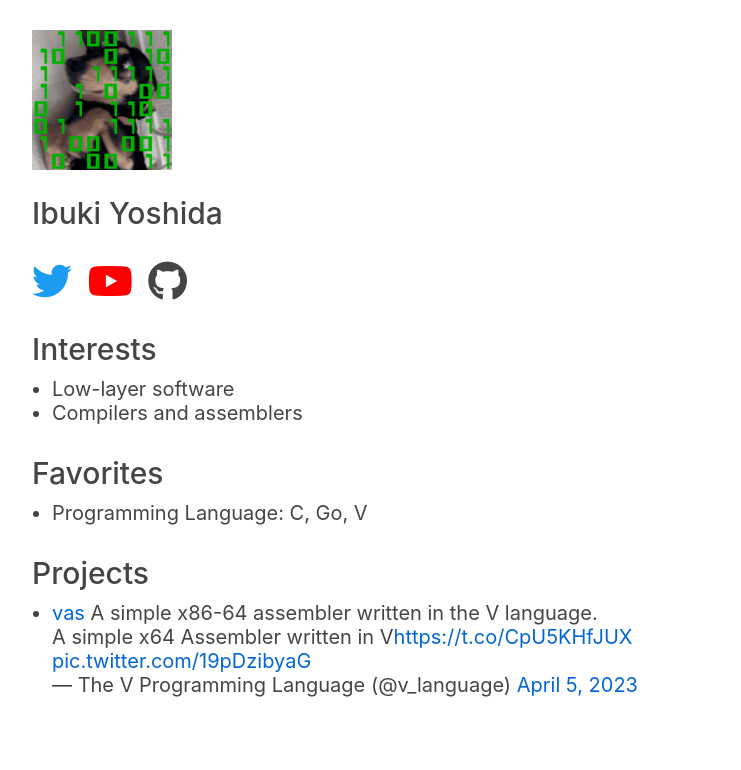
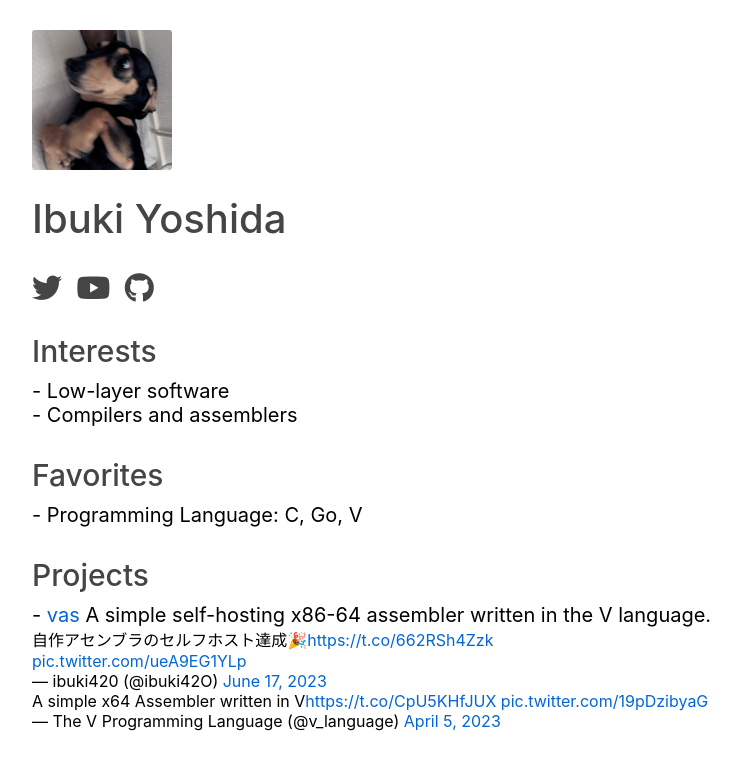
Before and after one commit to v420v/website, a plain HTML site: page index.html in a window 1280 px wide. Shown: the whole page, without its empty margins (268-1009 px from the left). Drawn offline with Linux system fonts and the light colour scheme.

Commit message:
Update ...

```diff
--- a/index.html
+++ b/index.html
@@ -10,21 +10,21 @@
 </head>
 <body>
     <div class="container">
-        <img alt="inu desu nanika?" style="width: 140px; height: 140px; object-fit: fill;" src="images/inu.gif">
+        <img alt="inu desu nanika?" style="width: 140px; height: 140px; border-radius: 3px; object-fit: fill;" src="images/hotdog.png">
 
         <div class="section">
-            <h2>Ibuki Yoshida</h2>
+            <h1>Ibuki Yoshida</h1>
         </div>
 
         <div class="section">
             <a class="link" alt="Twitter" target="_blank" href="https://twitter.com/ibuki42O">
-		<i class="fa-brands fa-twitter" style="color: #1d9bf0;"></i>
+		        <i class="fa-brands fa-twitter"></i>
             </a>
-	    <a class="link" alt="YouTube" target="_blank" href="https://www.youtube.com/channel/UCW602ELnpI9PZTKyTkmlLXQ">
-                <i class="fa-brands fa-youtube" style="color: #f00;"></i>
-	    </a>
+	        <a class="link" alt="YouTube" target="_blank" href="https://www.youtube.com/channel/UCW602ELnpI9PZTKyTkmlLXQ">
+                <i class="fa-brands fa-youtube"></i>
+	        </a>
             <a class="link" alt="GitHub" target="_blank" href="https://github.com/v420v">
-		<i class="fa-brands fa-github"></i>
+		        <i class="fa-brands fa-github"></i>
             </a>
         </div>
 
@@ -32,10 +32,10 @@
             <h2>Interests</h2>
             <ul>
                 <li>
-                    Low-layer software
+                    - Low-layer software
                 </li>
                 <li>
-                    Compilers and assemblers
+                    - Compilers and assemblers
                 </li>
             </ul>
         </div>
@@ -44,7 +44,7 @@
             <h2>Favorites</h2>
             <ul>
                 <li>
-                    Programming Language: C, Go, V
+                    - Programming Language: C, Go, V
                 </li>
             </ul>
         </div>
@@ -53,10 +53,11 @@
             <h2>Projects</h2>
             <ul>
                 <li>
-                    <a href="https://github.com/v420v/vas">vas</a>
-                    A simple x86-64 assembler written in the V language.
+                    - <a href="https://github.com/v420v/vas">vas</a>
+                    A simple self-hosting x86-64 assembler written in the V language.
+                </li>
+                    <blockquote class="twitter-tweet"><p lang="ja" dir="ltr">自作アセンブラのセルフホスト達成🎉<a href="https://t.co/662RSh4Zzk">https://t.co/662RSh4Zzk</a> <a href="https://t.co/ueA9EG1YLp">pic.twitter.com/ueA9EG1YLp</a></p>&mdash; ibuki420 (@ibuki42O) <a href="https://twitter.com/ibuki42O/status/1670080123369058304?ref_src=twsrc%5Etfw">June 17, 2023</a></blockquote> <script async src="https://platform.twitter.com/widgets.js" charset="utf-8"></script>
                     <blockquote class="twitter-tweet"><p lang="en" dir="ltr">A simple x64 Assembler written in V<a href="https://t.co/CpU5KHfJUX">https://t.co/CpU5KHfJUX</a> <a href="https://t.co/19pDzibyaG">pic.twitter.com/19pDzibyaG</a></p>&mdash; The V Programming Language (@v_language) <a href="https://twitter.com/v_language/status/1643642842214957061?ref_src=twsrc%5Etfw">April 5, 2023</a></blockquote> <script async src="https://platform.twitter.com/widgets.js" charset="utf-8"></script>
-                </li>
             </ul>
         </div>
     </div>
--- a/static/index.css
+++ b/static/index.css
@@ -3,12 +3,19 @@
     margin: 0;
     padding: 0;
     font-family: -apple-system,BlinkMacSystemFont,Segoe UI,Roboto,Oxygen,Ubuntu,Cantarell,Open Sans,Helvetica Neue,sans-serif;
-    font-size: 20px;
-    color: #454545;
 }
 
 body {
     height: 100vh;
+}
+
+li {
+    font-size: 20px;
+}
+
+a {
+    color: #0366d6;
+    text-decoration: none;
 }
 
 .section {
@@ -19,19 +26,27 @@ h1, h2, h3, h4, h5, h6, strong, b {
     color: #454545;
 }
 
+h1 {
+    font-size: 40px;
+    font-weight: 500;
+    padding: 10px 0px;
+}
+ul,ol{
+    list-style: none;
+    padding-inline-start: 0;
+ }
 h2 {
     font-weight: 500;
     font-size: 30px;
     padding: 10px 0px;
 }
 
-a {
-    color: #0366d6;
-    text-decoration: none;
+.link {
+    color: #454545;
 }
 
 .fa-brands {
-    font-size: 40px;
+    font-size: 30px;
     margin-right: 10px;
 }
 
@@ -41,9 +56,9 @@ a {
     margin: 0 auto;
 }
 
-ul {
+/*ul {
     padding-left: 20px;
-}
+}*/
 
 @media screen and (max-width: 1000px) {
     /* pc */
@@ -69,9 +84,11 @@ ul {
     }
 }
 @media screen and (max-width: 500px) {
-    /* tablet */
-    * {
-        font-size: 15px;
+    h1 {
+	font-size: 30px;
+    }
+    h2 {
+	font-size: 25px;
     }
     .container {
         padding: 30px 20px;
```
Also changed, not shown: images/hotdog.png (added), images/inu.gif (deleted).
